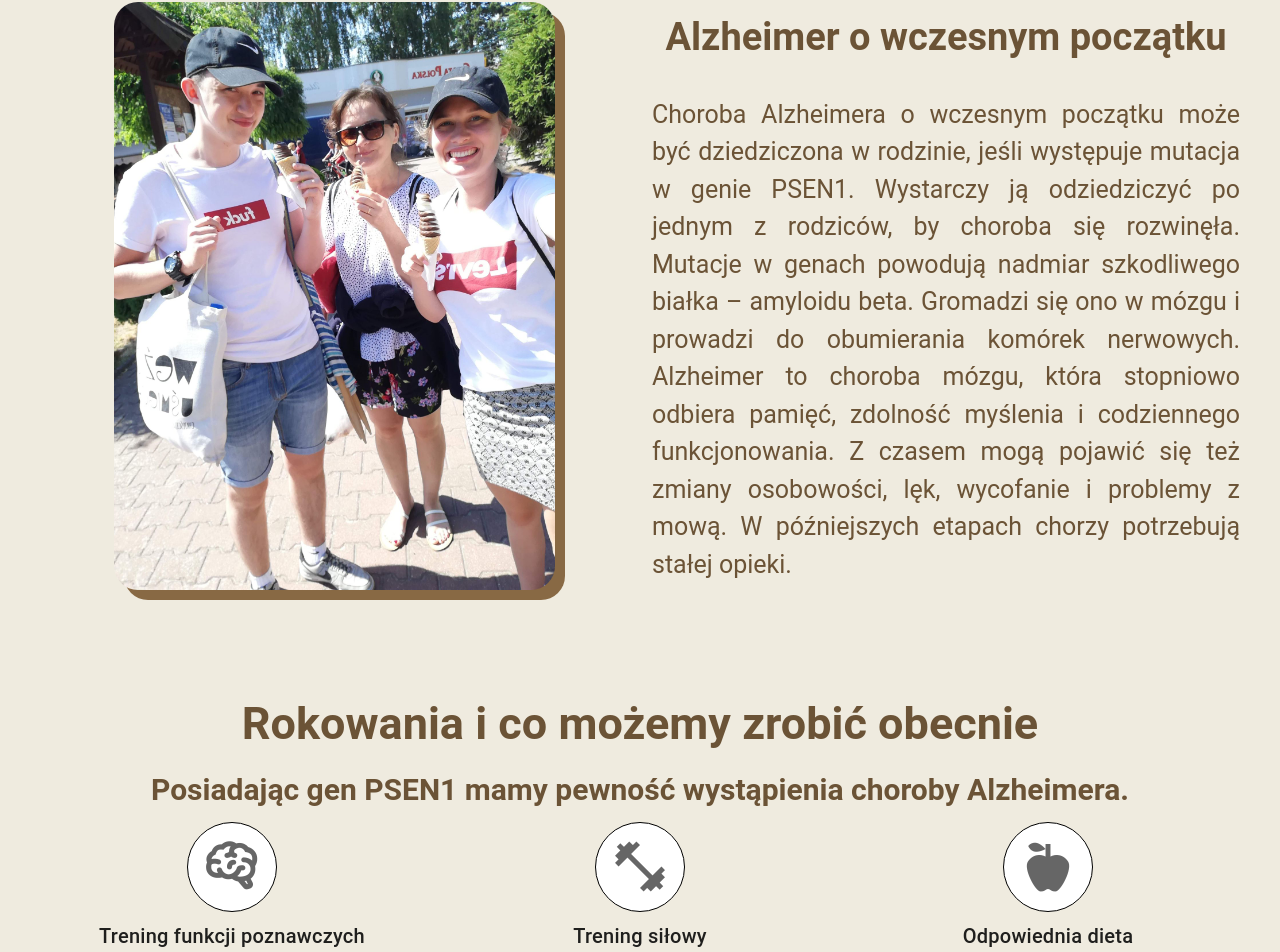
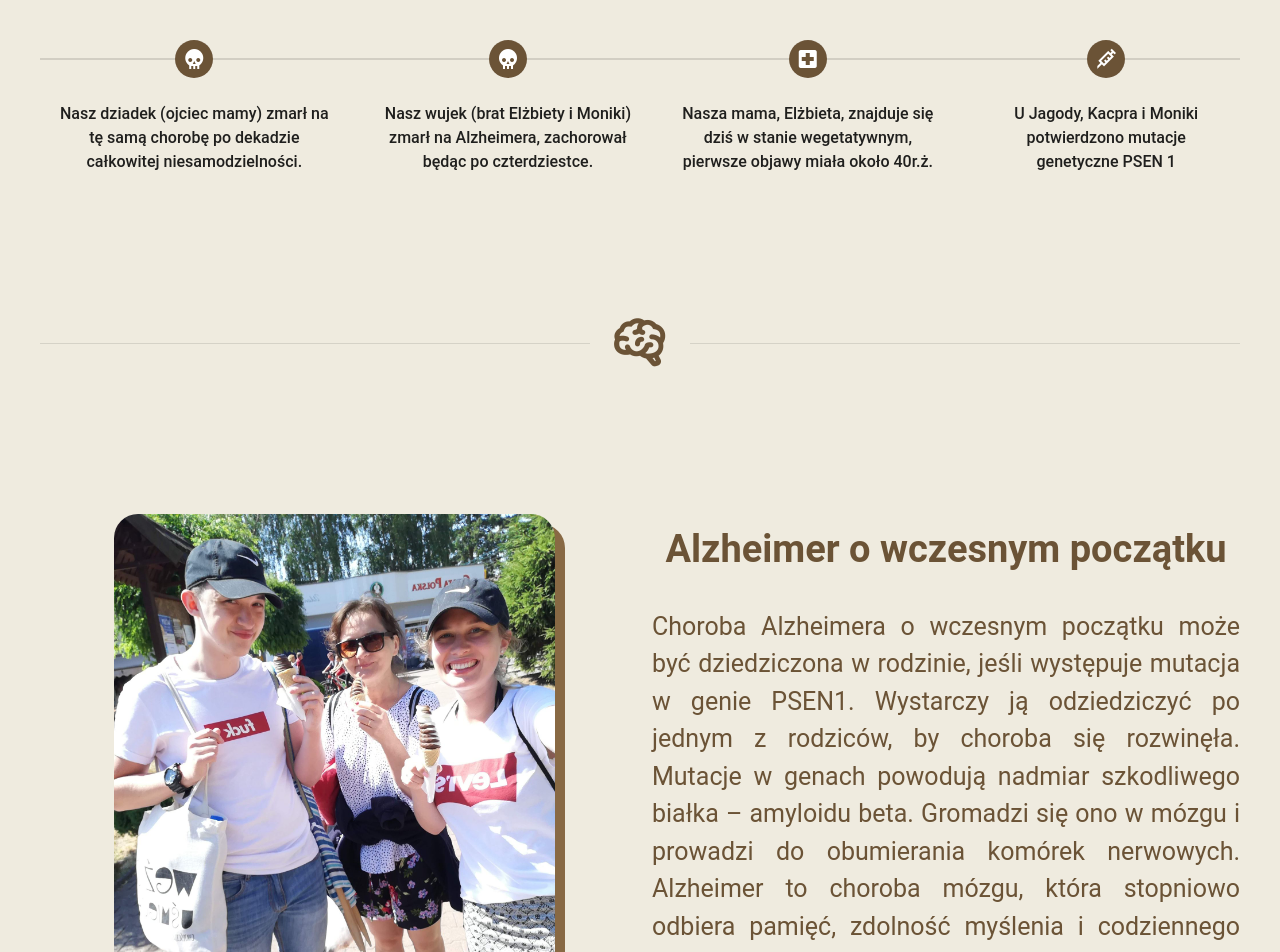
Before and after one commit to PatrykJarzynka/Memory, a Vue app: page / in a window 1280 px wide. Shown: the part 1813-2765 px from the top of the page. Built offline with nearby package versions, Linux system fonts and the light colour scheme; a small style sheet from the web is missing; a web font is replaced by a local one.

Commit message:
Created dedicated divider with brain icon

```diff
--- a/src/components.d.ts
+++ b/src/components.d.ts
@@ -18,6 +18,7 @@ declare module 'vue' {
     FamilyTimeline: typeof import('./components/FamilyTimeline.vue')['default']
     Header: typeof import('./components/Header.vue')['default']
     Hero: typeof import('./components/Hero.vue')['default']
+    IconDivider: typeof import('./components/IconDivider.vue')['default']
     IllustratedContent: typeof import('./components/IllustratedContent.vue')['default']
     IlustratedContent: typeof import('./components/IlustratedContent.vue')['default']
     RouterLink: typeof import('vue-router')['RouterLink']
--- /dev/null
+++ b/src/components/IconDivider.vue
@@ -0,0 +1,29 @@
+<script setup lang="ts">
+
+</script>
+
+<template>
+  <div class="divider-container">
+    <v-divider/>
+
+    <v-icon class="divider-icon" size="60" icon="mdi-brain"/>
+
+    <v-divider/>
+  </div>
+
+</template>
+
+<style scoped lang="scss">
+
+.divider-container {
+  display: flex;
+  align-items: center;
+  padding-block: 140px;
+}
+
+.divider-icon {
+  color: rgb(var(--v-theme-primary));
+  padding-inline: 50px;
+}
+
+</style>
--- a/src/pages/index.vue
+++ b/src/pages/index.vue
@@ -1,17 +1,21 @@
 <template>
   <v-container class="main-container">
     <Hero/>
+
+    <IconDivider/>
 
     <div class="d-flex flex-column align-center ga-3">
       <h2 class="section-title">Historia choroby w naszej rodzinie</h2>
       <h3 class="section-sub_title">Choroba Alzheimera o wczesnym początku od lat niszczy naszą rodzinę:</h3>
 
-      <div class="d-flex flex-column align-center ga-8">
+      <div class="d-flex flex-column align-center ga-16">
         <FamilyIllustrated/>
 
         <FamilyTimeline/>
       </div>
     </div>
+
+    <IconDivider/>
 
     <IllustratedContent
       image-path="/images/Alzheimer-desc-image.jfif"
@@ -30,6 +34,8 @@
       </template>
     </IllustratedContent>
 
+    <IconDivider/>
+
     <div>
       <h2 class="section-title">Rokowania i co możemy zrobić obecnie</h2>
       <h3 class="section-sub_title">Posiadając gen PSEN1 mamy pewność wystąpienia choroby Alzheimera.</h3>
@@ -41,7 +47,7 @@
           cols="4"
         >
           <v-card
-            elevation="0"
+            elevation="2"
             class="possibility-card"
           >
             <v-avatar class="possibilities-icon" size="90">
@@ -51,7 +57,7 @@
               />
             </v-avatar>
 
-            <v-card-title>{{ possibility.text }}</v-card-title>
+            <v-card-title class="possibility-text">{{ possibility.text }}</v-card-title>
           </v-card>
         </v-col>
       </v-row>
@@ -65,6 +71,7 @@
 
   import FamilyIllustrated from "@/components/FamilyIllustrated.vue"
   import FamilyTimeline from "@/components/FamilyTimeline.vue"
+  import IconDivider from "@/components/IconDivider.vue"
   import IllustratedContent from "@/components/IllustratedContent.vue"
 
   const possibilities = [
@@ -95,7 +102,6 @@
 .main-container {
   display: flex;
   flex-direction: column;
-  row-gap: 100px;
   padding-inline: 10px;
 
   @media only screen and (width >= 600px) {
@@ -181,6 +187,7 @@
 }
 
 .possibilities-container {
+  padding-block: 50px;
   justify-content: center;
 }
 
@@ -189,11 +196,26 @@
   flex-direction: column;
   align-items: center;
   background-color: transparent;
+  padding-block: 50px;
+  border-radius: 24px;
+}
+
+.possibility-card:hover {
+  background-color: rgb(var(--v-theme-primary));
+
+  .possibilities-icon {
+    color: white;
+  }
+
+  .possibility-text {
+    color: white;
+  }
 }
 
 .possibilities-icon {
-  border: 1px solid black;
+  border: 2px solid rgb(var(--v-theme-highlight));
   border-radius: 50%;
+  color: rgb(var(--v-theme-primary));
 }
 
 </style>
--- a/src/plugins/vuetify.ts
+++ b/src/plugins/vuetify.ts
@@ -18,7 +18,7 @@ const lightTheme: ThemeDefinition = {
     background: '#efebdf',
     primary: '#6b5336',
     primaryLight: '#886944',
-    accent: '#fff',
+    highlight: '#BE753A',
 
   },
 }
```
